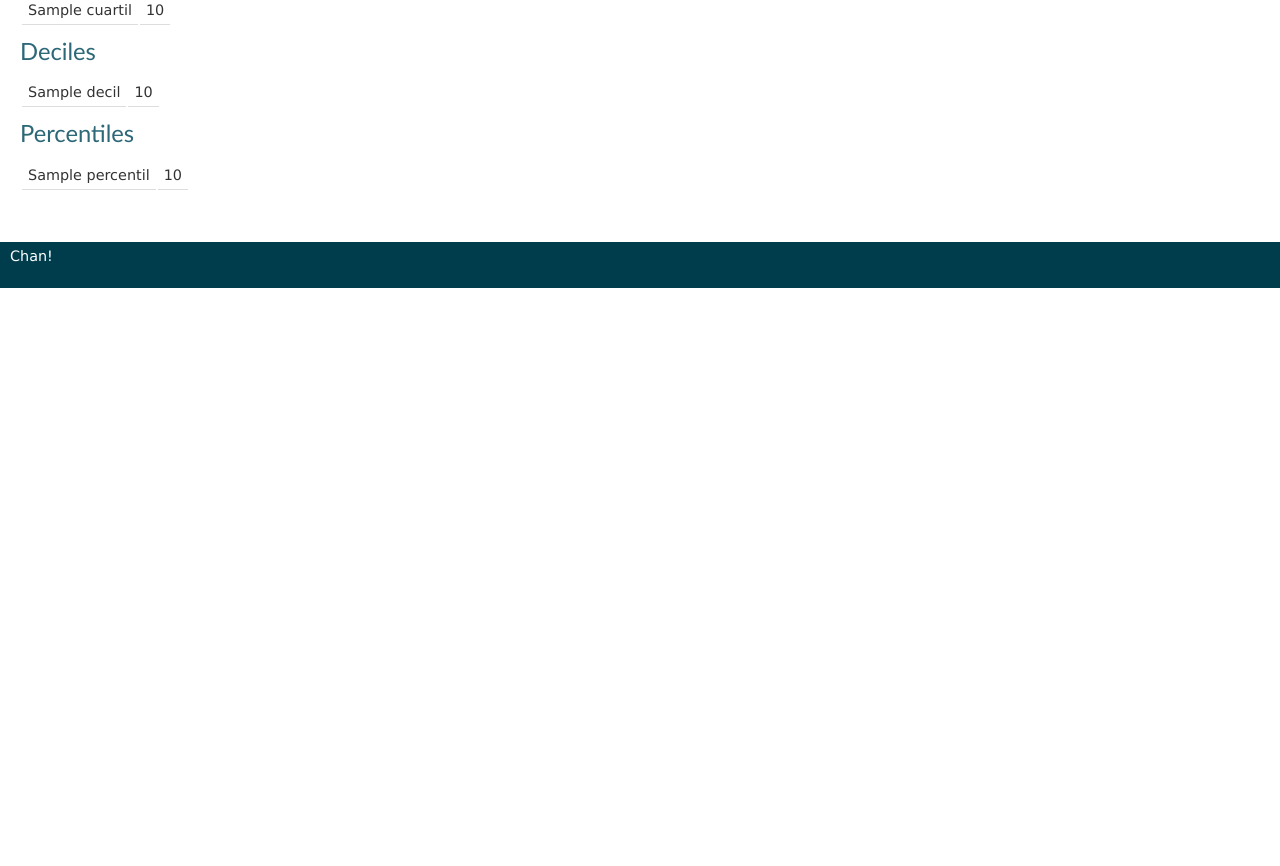
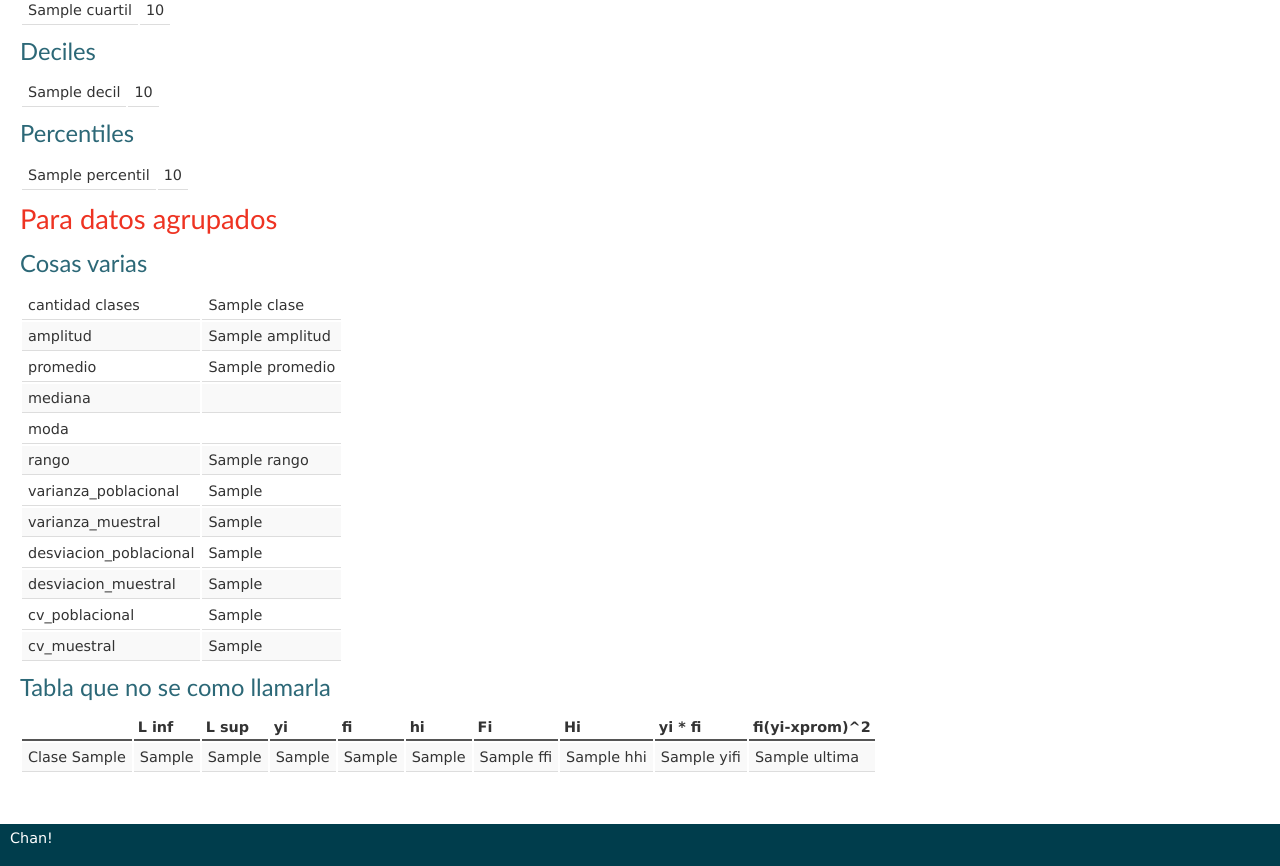
Before and after one commit to cuchitto/ejercicio-estadistica, a CakePHP app: the page made by dev/app/View/estadisticas/resultados.ctp in a window 1280 px wide. Shown: the part 512-1378 px from the top of the page. Before the commit the page ends 800 px from the top, so only its background shows below. Run offline with PHP 8.4 and a stand-in for CakePHP, Linux system fonts and the light colour scheme; the template is opened without the code that fills it: most values are stand-ins (such as "Sample title", 1, 10 or a date in 2020); data that the repository does not hold is empty; some libraries are stand-ins or nearby versions.

Commit message:
ya funciona

```diff
--- a/dev/app/Config/routes.php
+++ b/dev/app/Config/routes.php
@@ -24,7 +24,7 @@
  * its action called 'display', and we pass a param to select the view file
  * to use (in this case, /app/View/Pages/home.ctp)...
  */
-	Router::connect('/', array('controller' => 'pages', 'action' => 'display', 'home'));
+	Router::connect('/', array('controller' => 'estadisticas', 'action' => 'index'));
 /**
  * ...and connect the rest of 'Pages' controller's URLs.
  */
--- a/dev/app/Controller/EstadisticasController.php
+++ b/dev/app/Controller/EstadisticasController.php
@@ -23,7 +23,7 @@
 	    sort($datos);
 
 	    // si hay clase la coloca
-	    if ($this->request->data['Estadisticas']['clases']) {
+	    if (is_numeric($this->request->data['Estadisticas']['clases'])) {
 	    	$clases = (int)$this->request->data['Estadisticas']['clases'];
 	    } else { // si no la calcula
 	    	$clases = $this->Estadistica->calcular_clase($datos);
--- a/dev/app/View/estadisticas/index.ctp
+++ b/dev/app/View/estadisticas/index.ctp
@@ -1,4 +1,5 @@
 <?php echo $this->Form->create('Estadisticas'); ?>
-<?php echo $this->Form->input('datos', array('rows' => 20)); ?>
-<?php echo $this->Form->input('clases', array('type' => 'number')); ?>
+<?php echo $this->Form->input('datos', array('rows' => 10, 'label' => 'Numeros: coloca un numero en cada linea.')); ?>
+<?php echo $this->Form->input('clases', array('type' => 'number', 'label' => 'Clases: coloca un numero, si quieres que lo calcule solo, deja esto en blanco')); ?>
+
 <?php echo $this->Form->end('Calcular'); ?>
--- a/dev/app/View/estadisticas/resultados.ctp
+++ b/dev/app/View/estadisticas/resultados.ctp
@@ -1,6 +1,3 @@
-<?php debug($resultado); ?>
-
-
 <h2>Para datos no agrupados</h2>
 
 <h3>Cosas varias</h3>
@@ -76,3 +73,90 @@
 		</tr>
 	<?php endforeach; ?>
 </table>
+
+
+
+<h2>Para datos agrupados</h2>
+
+<h3>Cosas varias</h3>
+<table>
+	<tr>
+		<td>cantidad clases</td>
+		<td><?php echo $resultado['agrupados']['clase']?></td>
+	</tr>
+	<tr>
+		<td>amplitud</td>
+		<td><?php echo $resultado['agrupados']['amplitud']?></td>
+	</tr>
+	<tr>
+		<td>promedio</td>
+		<td><?php echo $resultado['agrupados']['promedio']?></td>
+	</tr>
+	<tr>
+		<td>mediana</td>
+		<td><?php //echo $resultado['agrupados']['mediana']?></td>
+	</tr>
+	<tr>
+		<td>moda</td>
+		<td><?php //echo $resultado['agrupados']['moda']?></td>
+	</tr>
+	<tr>
+		<td>rango</td>
+		<td><?php echo $resultado['agrupados']['rango']?></td>
+	</tr>
+	<tr>
+		<td>varianza_poblacional</td>
+		<td><?php echo $resultado['agrupados']['varianza_poblacional']?></td>
+	</tr>
+	<tr>
+		<td>varianza_muestral</td>
+		<td><?php echo $resultado['agrupados']['varianza_muestral']?></td>
+	</tr>
+	<tr>
+		<td>desviacion_poblacional</td>
+		<td><?php echo $resultado['agrupados']['desviacion_poblacional']?></td>
+	</tr>
+	<tr>
+		<td>desviacion_muestral</td>
+		<td><?php echo $resultado['agrupados']['desviacion_muestral']?></td>
+	</tr>
+	<tr>
+		<td>cv_poblacional</td>
+		<td><?php echo $resultado['agrupados']['cv_poblacional']?></td>
+	</tr>
+	<tr>
+		<td>cv_muestral</td>
+		<td><?php echo $resultado['agrupados']['cv_muestral']?></td>
+	</tr>
+</table>
+
+
+<h3>Tabla que no se como llamarla</h3>
+<table>
+<tr>
+	<th></th>
+	<th>L inf</th>
+	<th>L sup</th>
+	<th>yi</th>
+	<th>fi</th>
+	<th>hi</th>
+	<th>Fi</th>
+	<th>Hi</th>
+	<th>yi * fi</th>
+	<th>fi(yi-xprom)^2</th>
+</tr>
+	<?php foreach ($resultado['agrupados']['tabla'] as $clase) : ?>
+	<tr>
+		<td>Clase <?php echo $clase['nro_clase']?></td>
+		<td><?php echo $clase['limite_inferior']?></td>
+		<td><?php echo $clase['limite_superior']?></td>
+		<td><?php echo $clase['yi']?></td>
+		<td><?php echo $clase['fi']?></td>
+		<td><?php echo $clase['hi']?></td>
+		<td><?php echo $clase['ffi']?></td>
+		<td><?php echo $clase['hhi']?></td>
+		<td><?php echo $clase['yifi']?></td>
+		<td><?php echo $clase['ultima']?></td>
+	</tr>
+	<?php endforeach; ?>
+</table>
```
Also changed, not shown: dev/app/Model/Estadistica.php (+79 -1 lines).
